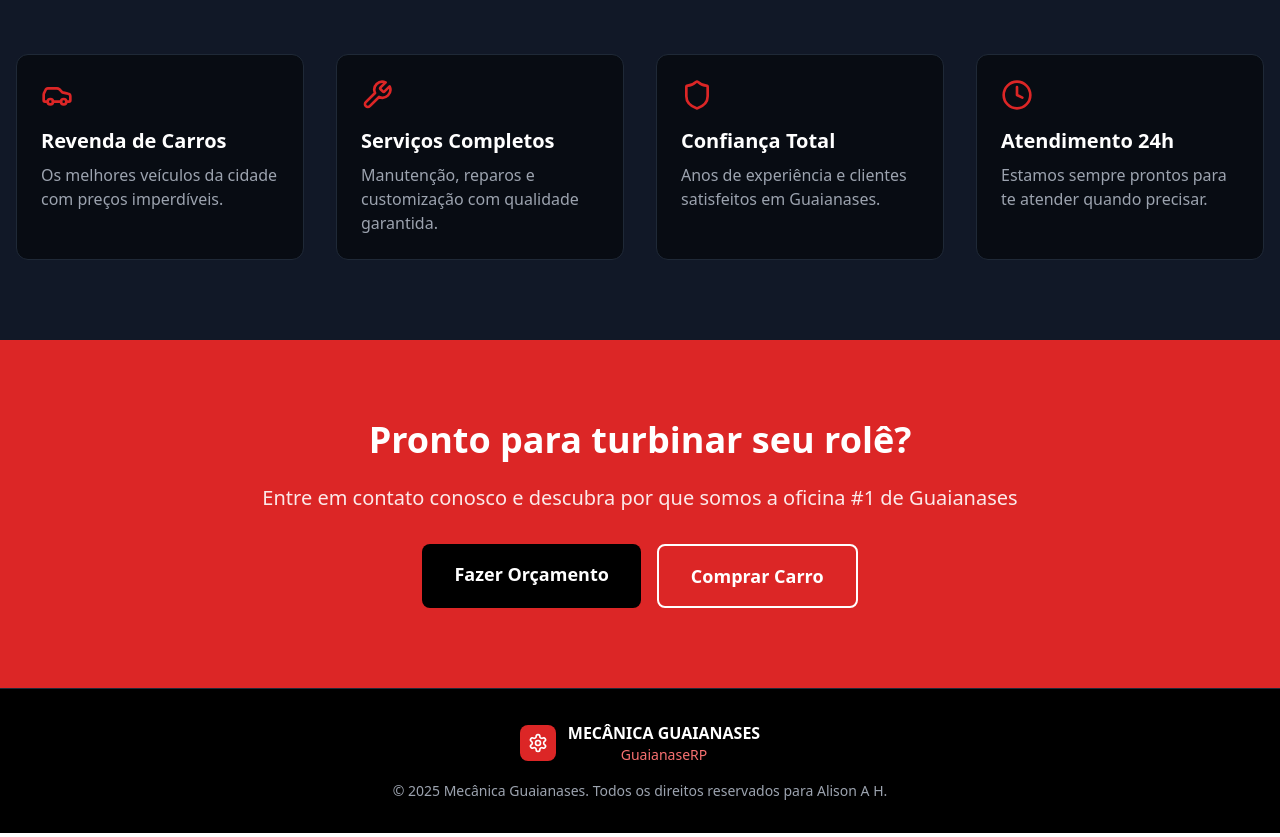
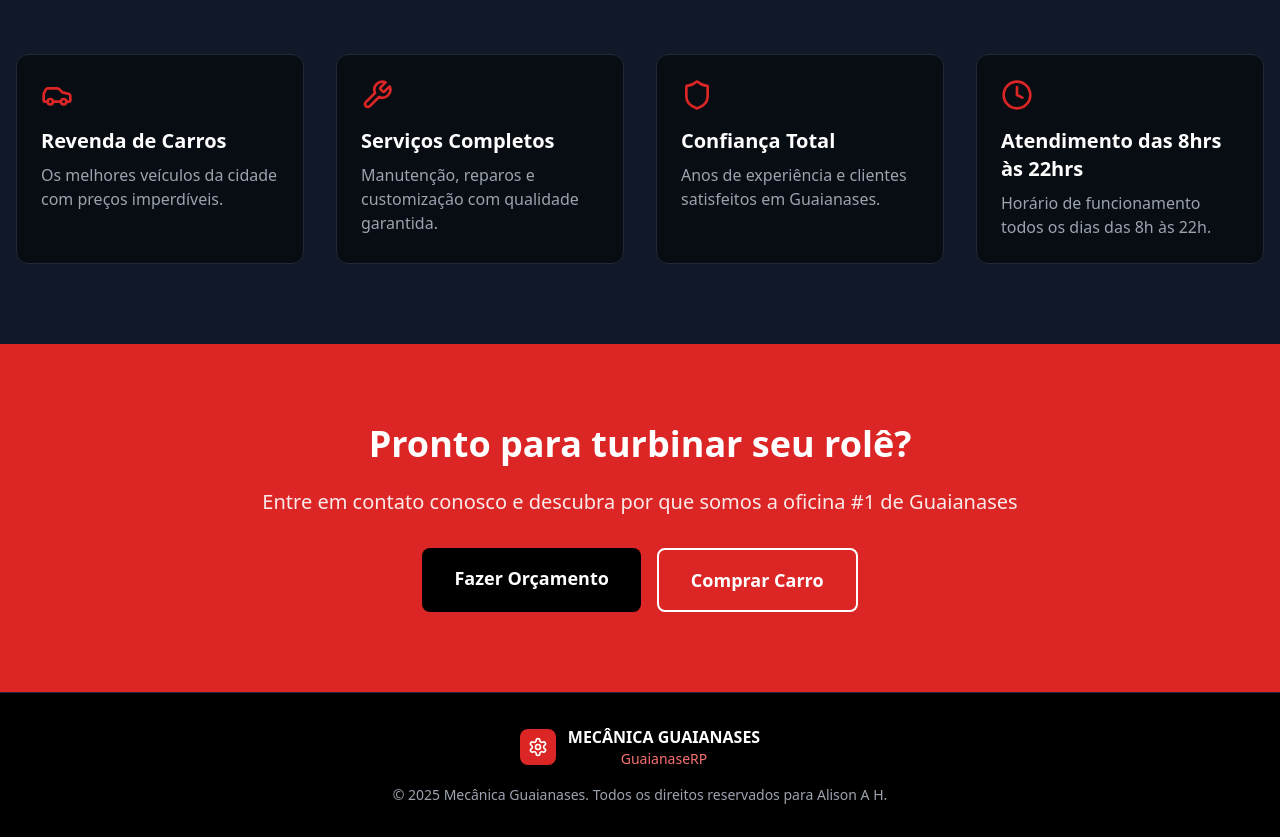
Before and after one commit to hacksbr6-sys/VENDA-E-OFICINA-, a React (Vite) app: page / in a window 1280 px wide. Shown: the part 1040-1877 px from the top of the page. Built offline with nearby package versions, Linux system fonts and the light colour scheme; no server answers; the database is empty.

Commit message:
Update Home.tsx

```diff
--- a/src/pages/Home.tsx
+++ b/src/pages/Home.tsx
@@ -22,8 +22,8 @@ const Home: React.FC = () => {
     },
     {
       icon: <Clock className="h-8 w-8" />,
-      title: 'Atendimento 24h',
-      description: 'Estamos sempre prontos para te atender quando precisar.',
+      title: 'Atendimento das 8hrs às 22hrs',
+      description: 'Horário de funcionamento todos os dias das 8h às 22h.',
     },
   ];
 
```
